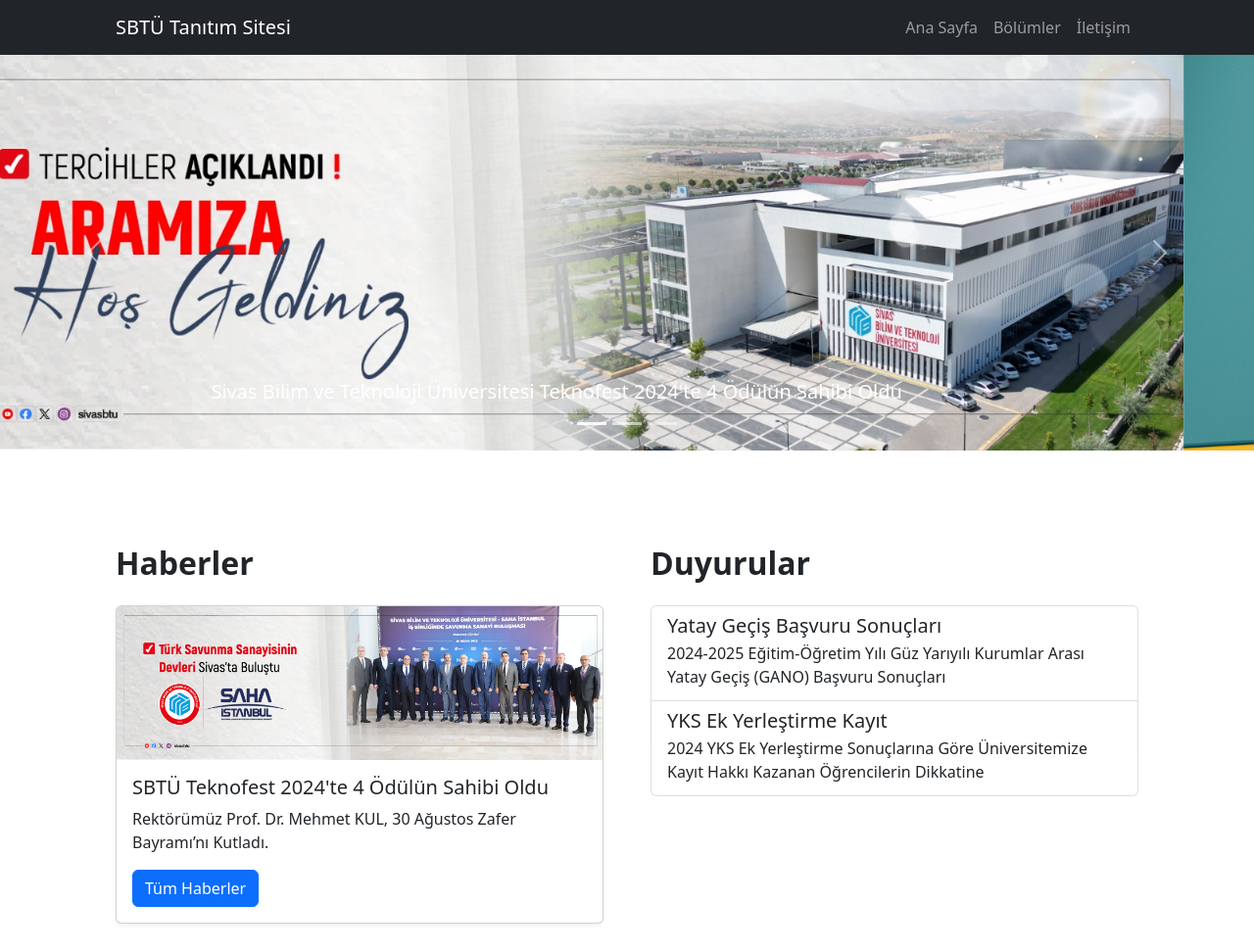
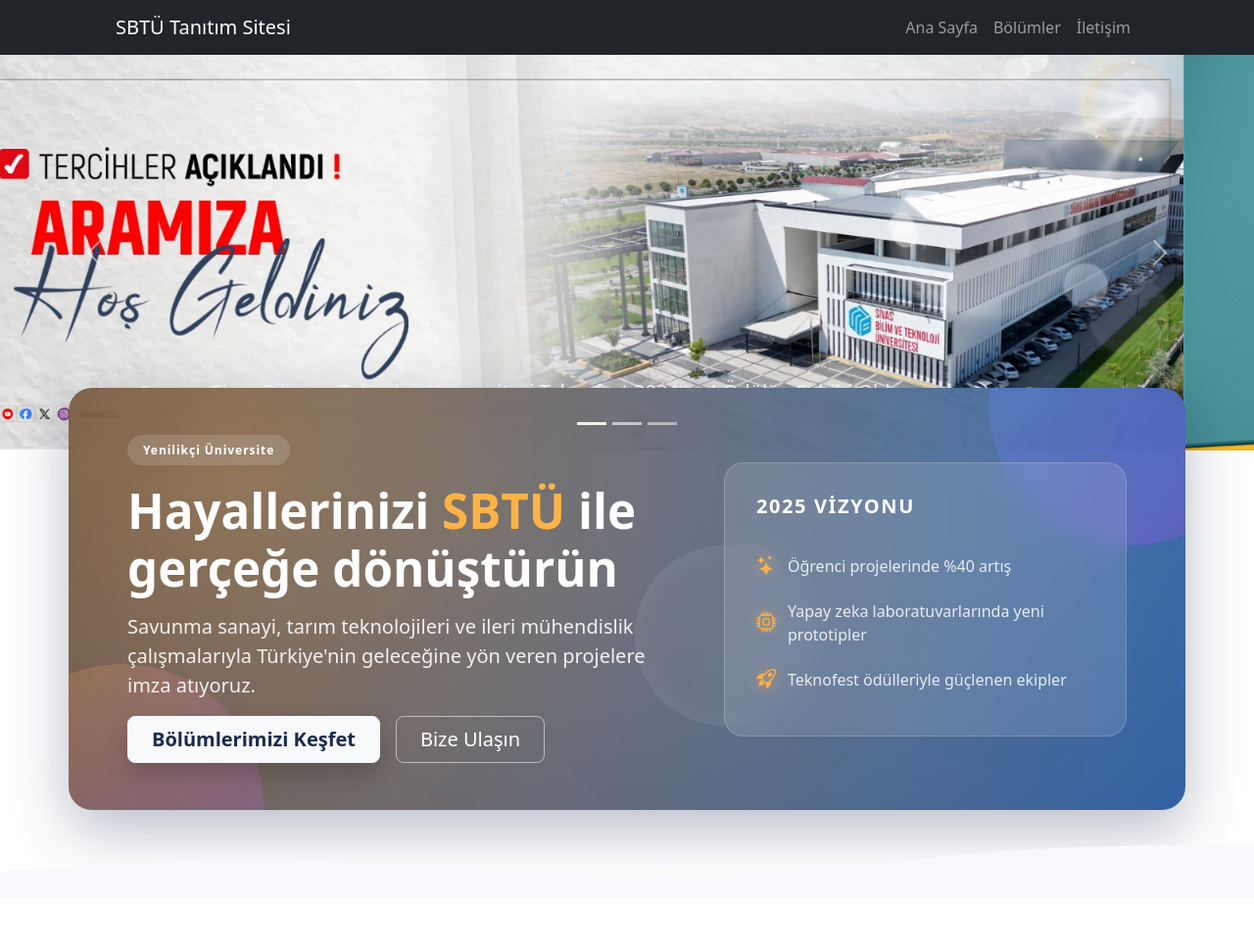
Before and after one commit to sadikcanguler04/sbtu_webProject, a plain HTML site: page index.html in a window 1280 px wide. Shown: the top 971 px of the page at 98% size. Drawn offline with nearby package versions, Linux system fonts and the light colour scheme.

Commit message:
Ana sayfaya dekoratif vitrin bölümü ekle

```diff
--- /dev/null
+++ b/css/custom.css
@@ -0,0 +1,203 @@
+/* Proje için özel süsleme ve vurgu stilleri */
+:root {
+    --sbt-primary: #4b9ef7;
+    --sbt-secondary: #9b51e0;
+    --sbt-highlight: #ffb347;
+}
+
+.decorative-highlight {
+    position: relative;
+    overflow: hidden;
+    color: #fff;
+    background: radial-gradient(circle at 15% 20%, rgba(255, 179, 71, 0.45), rgba(255, 179, 71, 0))
+        , radial-gradient(circle at 85% 0%, rgba(75, 158, 247, 0.5), rgba(75, 158, 247, 0))
+        , linear-gradient(135deg, rgba(36, 32, 56, 0.92), rgba(28, 63, 122, 0.95));
+    border-radius: 1.5rem;
+    margin-top: -4rem;
+    margin-bottom: 5rem;
+    box-shadow: 0 20px 60px rgba(15, 32, 68, 0.3);
+}
+
+@media (max-width: 767.98px) {
+    .decorative-highlight {
+        border-radius: 0;
+        margin: 0 -1rem 3rem -1rem;
+    }
+}
+
+.decorative-highlight .badge {
+    background: rgba(255, 255, 255, 0.15);
+    color: #fff;
+    letter-spacing: 0.08em;
+    padding: 0.6rem 1rem;
+    font-weight: 600;
+    border-radius: 999px;
+}
+
+.decorative-highlight h2 {
+    font-weight: 700;
+    font-size: clamp(1.8rem, 2.6vw + 1rem, 3.4rem);
+    line-height: 1.2;
+}
+
+.decorative-highlight p.lead {
+    color: rgba(255, 255, 255, 0.9);
+    max-width: 36rem;
+}
+
+.text-accent {
+    color: var(--sbt-highlight);
+}
+
+.highlight-card {
+    background: rgba(255, 255, 255, 0.12);
+    backdrop-filter: blur(14px);
+    border-radius: 1.25rem;
+    padding: 2rem;
+    border: 1px solid rgba(255, 255, 255, 0.18);
+}
+
+.highlight-card h5 {
+    font-weight: 700;
+    margin-bottom: 1.5rem;
+    text-transform: uppercase;
+    letter-spacing: 0.08em;
+}
+
+.highlight-card ul li {
+    display: flex;
+    align-items: center;
+    gap: 0.75rem;
+    padding: 0.6rem 0;
+    color: rgba(255, 255, 255, 0.85);
+}
+
+.highlight-card .bi {
+    font-size: 1.25rem;
+    color: var(--sbt-highlight);
+    text-shadow: 0 0 12px rgba(255, 179, 71, 0.6);
+}
+
+.decorative-highlight .btn-light {
+    color: #1a2b4f;
+    font-weight: 600;
+    box-shadow: 0 12px 24px rgba(0, 0, 0, 0.18);
+}
+
+.decorative-highlight .btn-outline-light {
+    border-color: rgba(255, 255, 255, 0.55);
+    color: #fff;
+}
+
+.decorative-highlight .btn-outline-light:hover {
+    color: #1a2b4f;
+    background: #fff;
+}
+
+.decorative-shape {
+    position: absolute;
+    width: 280px;
+    height: 280px;
+    border-radius: 50%;
+    background: linear-gradient(135deg, rgba(75, 158, 247, 0.5), rgba(155, 81, 224, 0.65));
+    filter: blur(0px);
+    opacity: 0.6;
+    animation: float 16s ease-in-out infinite;
+}
+
+.decorative-shape-1 {
+    top: -110px;
+    right: -70px;
+}
+
+.decorative-shape-2 {
+    bottom: -150px;
+    left: -100px;
+    background: linear-gradient(135deg, rgba(255, 179, 71, 0.4), rgba(155, 81, 224, 0.55));
+    animation-delay: -6s;
+}
+
+.decorative-shape-3 {
+    top: 40%;
+    left: 50%;
+    transform: translate(-50%, -50%);
+    width: 180px;
+    height: 180px;
+    background: rgba(255, 255, 255, 0.08);
+    border: 1px solid rgba(255, 255, 255, 0.08);
+    box-shadow: inset 0 0 25px rgba(255, 255, 255, 0.12);
+    animation-duration: 20s;
+}
+
+@keyframes float {
+    0%, 100% {
+        transform: translate3d(0, 0, 0) scale(1);
+    }
+    50% {
+        transform: translate3d(20px, -20px, 0) scale(1.05);
+    }
+}
+
+@media (prefers-reduced-motion: reduce) {
+    .decorative-shape {
+        animation: none;
+    }
+}
+
+.section-divider {
+    position: relative;
+    height: 90px;
+    margin-top: -5rem;
+}
+
+.section-divider svg {
+    display: block;
+    width: 100%;
+    height: 100%;
+    fill: #f8f9fc;
+}
+
+.news-card {
+    border: none;
+    border-radius: 1.25rem;
+    overflow: hidden;
+    transition: transform 0.3s ease, box-shadow 0.3s ease;
+    box-shadow: 0 18px 32px rgba(15, 32, 68, 0.08);
+}
+
+.news-card:hover {
+    transform: translateY(-8px);
+    box-shadow: 0 30px 50px rgba(15, 32, 68, 0.18);
+}
+
+.news-card .card-img-top {
+    height: 220px;
+    object-fit: cover;
+}
+
+.list-group-item {
+    border: none;
+    border-radius: 1.1rem !important;
+    margin-bottom: 1rem;
+    background: #ffffff;
+    box-shadow: 0 12px 24px rgba(15, 32, 68, 0.1);
+    transition: transform 0.25s ease, box-shadow 0.25s ease;
+}
+
+.list-group-item:hover {
+    transform: translateX(6px);
+    box-shadow: 0 18px 32px rgba(15, 32, 68, 0.16);
+}
+
+footer {
+    background: linear-gradient(135deg, #1c3f7a, #0d1f3c) !important;
+    border-top-left-radius: 1.5rem;
+    border-top-right-radius: 1.5rem;
+    margin-top: 4rem;
+    color: #fff;
+}
+
+footer .small {
+    letter-spacing: 0.08em;
+    text-transform: uppercase;
+}
--- a/index.html
+++ b/index.html
@@ -7,6 +7,7 @@
     <link href="https://cdn.jsdelivr.net/npm/bootstrap@5.3.2/dist/css/bootstrap.min.css" rel="stylesheet" />
     <link href="https://cdn.jsdelivr.net/npm/bootstrap-icons@1.10.5/font/bootstrap-icons.css" rel="stylesheet" />
     <link href="css/styles.css" rel="stylesheet" />
+    <link href="css/custom.css" rel="stylesheet" />
 </head>
 <body class="d-flex flex-column h-100">
     <main class="flex-shrink-0">
@@ -62,12 +63,47 @@
             </button>
         </header>
 
+        <section class="container decorative-highlight py-5">
+            <div class="decorative-shape decorative-shape-1"></div>
+            <div class="decorative-shape decorative-shape-2"></div>
+            <div class="decorative-shape decorative-shape-3"></div>
+            <div class="container px-4 px-lg-5 position-relative">
+                <div class="row align-items-center">
+                    <div class="col-lg-7 text-center text-lg-start mb-4 mb-lg-0">
+                        <span class="badge">Yenilikçi Üniversite</span>
+                        <h2 class="mt-3 mb-3">Hayallerinizi <span class="text-accent">SBTÜ</span> ile gerçeğe dönüştürün</h2>
+                        <p class="lead">Savunma sanayi, tarım teknolojileri ve ileri mühendislik çalışmalarıyla Türkiye'nin geleceğine yön veren projelere imza atıyoruz.</p>
+                        <div class="d-flex flex-column flex-sm-row justify-content-center justify-content-lg-start gap-3">
+                            <a class="btn btn-light btn-lg px-4" href="bolumler.html">Bölümlerimizi Keşfet</a>
+                            <a class="btn btn-outline-light btn-lg px-4" href="iletisim.html">Bize Ulaşın</a>
+                        </div>
+                    </div>
+                    <div class="col-lg-5">
+                        <div class="highlight-card">
+                            <h5>2025 Vizyonu</h5>
+                            <ul class="list-unstyled mb-0">
+                                <li><i class="bi bi-stars"></i> Öğrenci projelerinde %40 artış</li>
+                                <li><i class="bi bi-cpu"></i> Yapay zeka laboratuvarlarında yeni prototipler</li>
+                                <li><i class="bi bi-rocket-takeoff"></i> Teknofest ödülleriyle güçlenen ekipler</li>
+                            </ul>
+                        </div>
+                    </div>
+                </div>
+            </div>
+        </section>
+
+        <div class="section-divider">
+            <svg xmlns="http://www.w3.org/2000/svg" viewBox="0 0 1440 320" preserveAspectRatio="none">
+                <path d="M0,224L48,213.3C96,203,192,181,288,181.3C384,181,480,203,576,218.7C672,235,768,245,864,229.3C960,213,1056,171,1152,149.3C1248,128,1344,128,1392,128L1440,128L1440,320L1392,320C1344,320,1248,320,1152,320C1056,320,960,320,864,320C768,320,672,320,576,320C480,320,384,320,288,320C192,320,96,320,48,320L0,320Z"></path>
+            </svg>
+        </div>
+
         <section class="py-5">
             <div class="container px-5 my-5">
                 <div class="row gx-5">
                     <div class="col-lg-6">
                         <h2 class="fw-bolder mb-4">Haberler</h2>
-                        <div class="card mb-4 shadow-sm">
+                        <div class="card mb-4 news-card">
                             <img src="img/haber1.png" class="card-img-top" alt="Teknofest Haberi">
                             <div class="card-body">
                                 <h5 class="card-title">SBTÜ Teknofest 2024'te 4 Ödülün Sahibi Oldu</h5>
```
Also changed, not shown: bolumler.html (+1 -0 lines).
